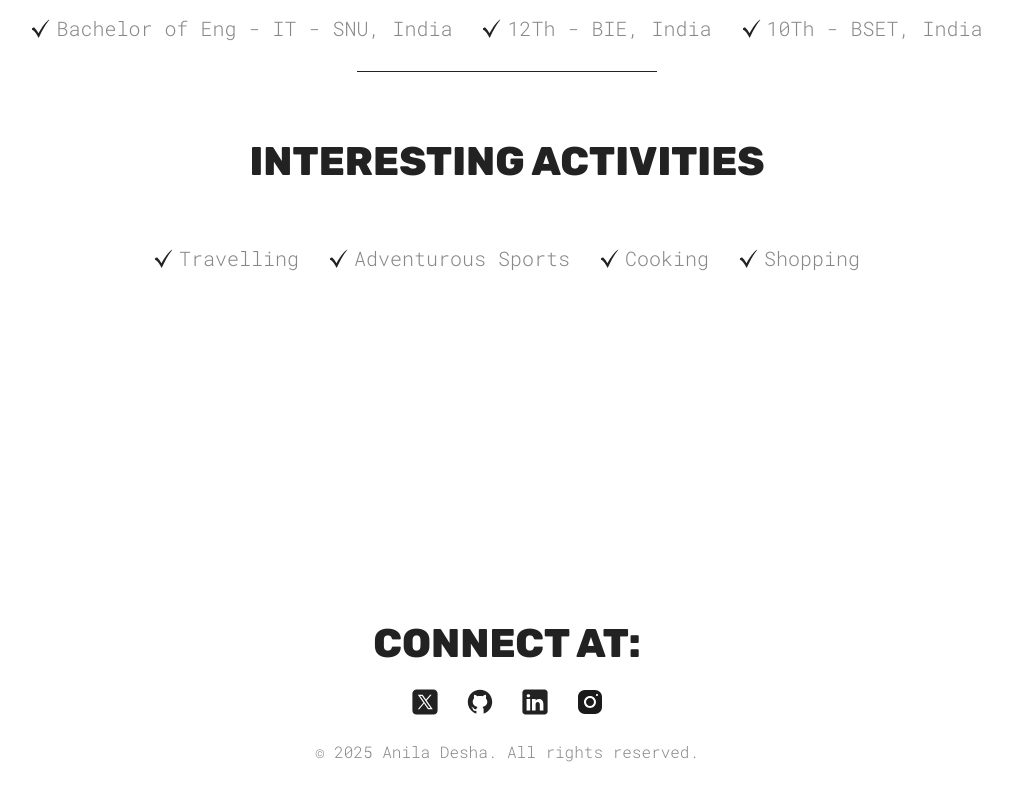
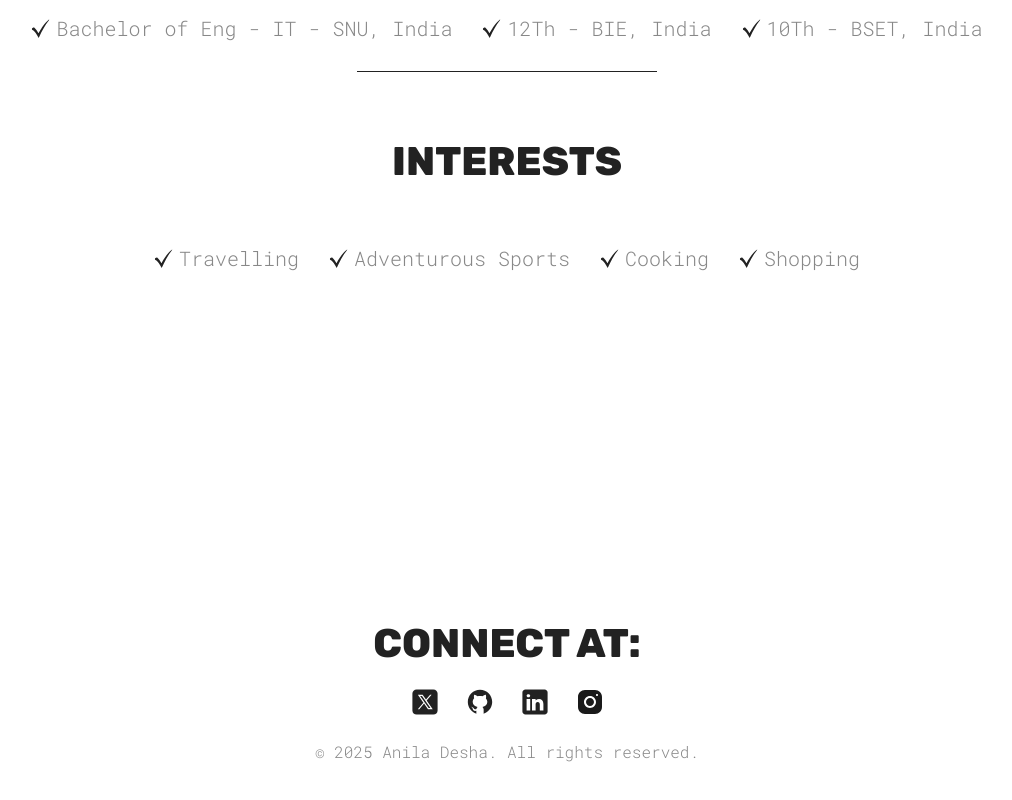
Before and after one commit to anilagopikumar/Anila-Portfolio, a React (Vite) app: page / in a window 1280 px wide. Shown: the part 2259-3059 px from the top of the page, without its empty margins (133-1145 px from the left). Built offline with nearby package versions, Linux system fonts and the light colour scheme.

Commit message:
Update Skills.jsx

```diff
--- a/src/components/Skills/Skills.jsx
+++ b/src/components/Skills/Skills.jsx
@@ -71,7 +71,7 @@ function Skills() {
     <br />
     <br />
 
-    <h1 className="sectionTitle">Interesting Activities</h1>
+    <h1 className="sectionTitle">Interests</h1>
     <div className={styles.skillList}>
         <SkillList src={checkMarkIcon} skill="Travelling" />
         <SkillList src={checkMarkIcon} skill="Adventurous Sports" />
```
